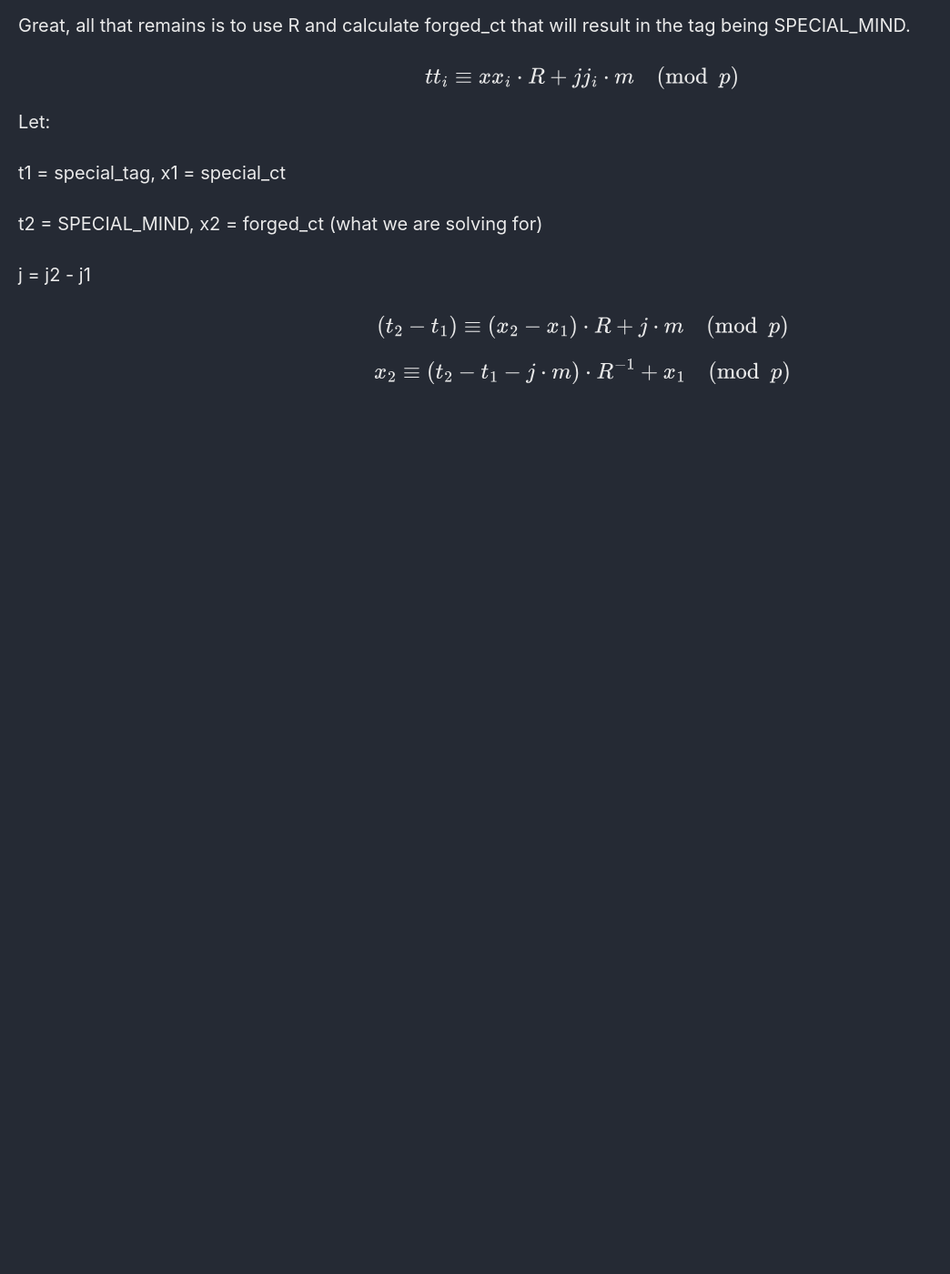
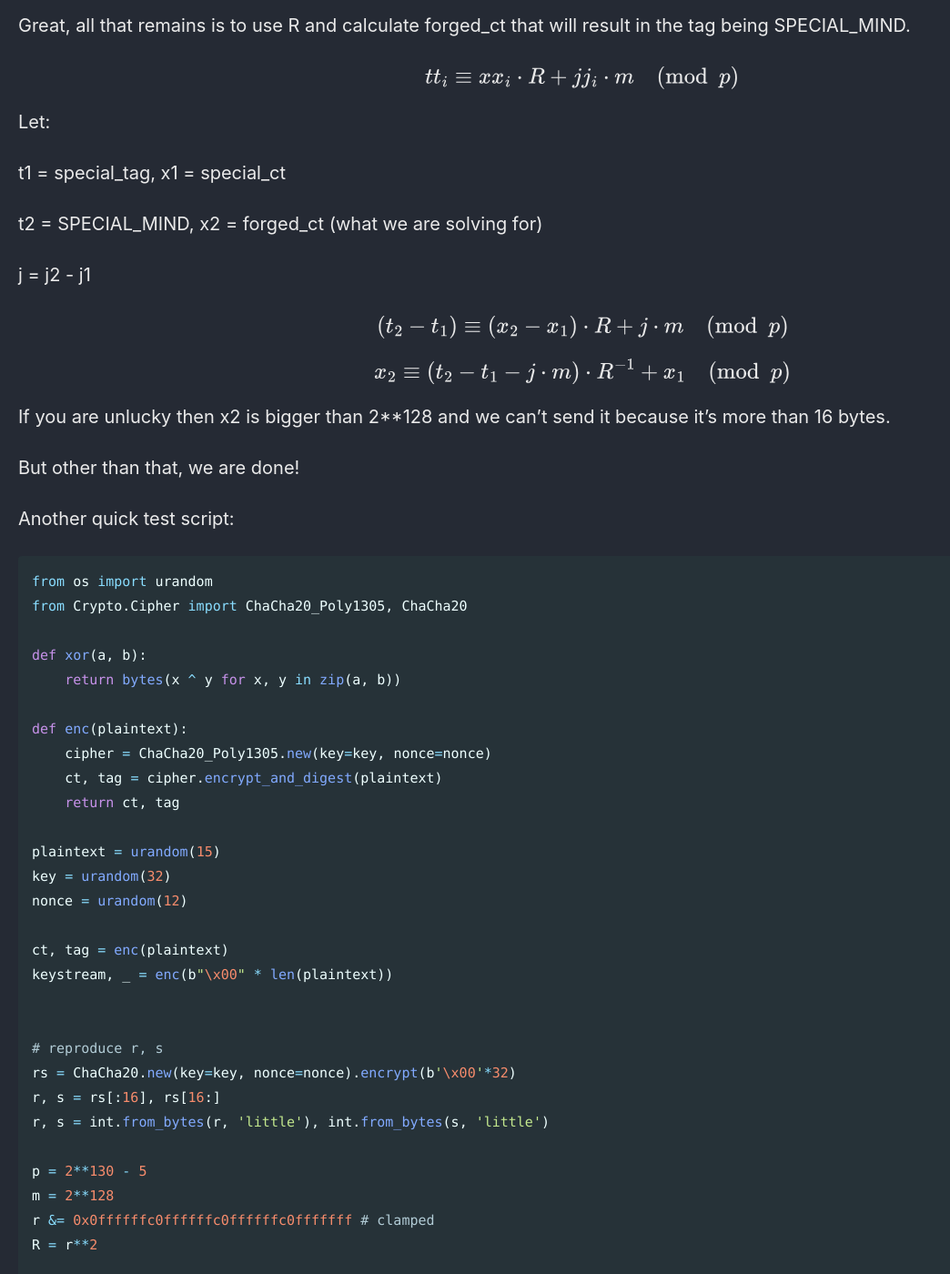
Before and after one commit to Connor-McCartney/Connor-McCartney.github.io, a Jekyll site: the page built from _pages/cryptography/other/Nostalgic-SECCONCTF14.md, in a window 1280 px wide and 1400 px high, scrolled down 14355 px. Shown: the whole window at 91% size, without its empty margins (0-1044 px from the left). Built offline with Jekyll 4.4.1, drawn with Linux system fonts in a browser that asks for light colours; cached includes are drawn as plain includes; before the commit the page ends 14828 px from its top, so only the background shows below that; some of the changed text lies outside the part shown.

Commit message:
Update Nostalgic-SECCONCTF14.md

````diff
--- a/_pages/cryptography/other/Nostalgic-SECCONCTF14.md
+++ b/_pages/cryptography/other/Nostalgic-SECCONCTF14.md
@@ -614,3 +614,81 @@ j = j2 - j1
 $$(t_2 - t_1) \equiv (x_2 - x_1) \cdot R + j \cdot m \pmod p$$
 
 $$x_2 \equiv (t_2 - t_1 - j \cdot m) \cdot R^{-1} + x_1 \pmod p$$
+
+
+
+If you are unlucky then x2 is bigger than 2**128 and we can't send it because it's more than 16 bytes.
+
+But other than that, we are done!
+
+Another quick test script:
+
+
+```python
+from os import urandom
+from Crypto.Cipher import ChaCha20_Poly1305, ChaCha20
+
+def xor(a, b):
+    return bytes(x ^ y for x, y in zip(a, b))
+
+def enc(plaintext):
+    cipher = ChaCha20_Poly1305.new(key=key, nonce=nonce)
+    ct, tag = cipher.encrypt_and_digest(plaintext)
+    return ct, tag
+
+plaintext = urandom(15)
+key = urandom(32)
+nonce = urandom(12)
+
+ct, tag = enc(plaintext)
+keystream, _ = enc(b"\x00" * len(plaintext))
+
+
+# reproduce r, s
+rs = ChaCha20.new(key=key, nonce=nonce).encrypt(b'\x00'*32)
+r, s = rs[:16], rs[16:]
+r, s = int.from_bytes(r, 'little'), int.from_bytes(s, 'little')
+
+p = 2**130 - 5
+m = 2**128
+r &= 0x0ffffffc0ffffffc0ffffffc0fffffff # clamped
+R = r**2
+
+
+SPECIAL_MIND = urandom(16) # given
+special_rain = urandom(16) # secret
+special_ct, special_tag = enc(plaintext=special_rain) # given
+
+
+t1 = int.from_bytes(special_tag, 'little')
+x1 = int.from_bytes(special_ct, 'little')
+t2 = int.from_bytes(SPECIAL_MIND, 'little')
+
+for j in range(-3, 4):
+    print(j)
+    x2 = ((t2 - t1 - j*m) * pow(R, -1, p) + x1) % p
+    if x2 > 2**128:
+        continue
+    forged_ct = x2.to_bytes(16, 'little')
+    payload = xor(forged_ct, special_ct)
+    if enc(plaintext=xor(special_rain, payload))[1] == SPECIAL_MIND:
+        print(f"I feel the same!!.. The flag is ...")
+    else:
+        print("No... not the same...")
+```
+
+
+
+<br>
+
+
+<br>
+
+
+<br>
+
+
+---
+
+
+Final script:
````
